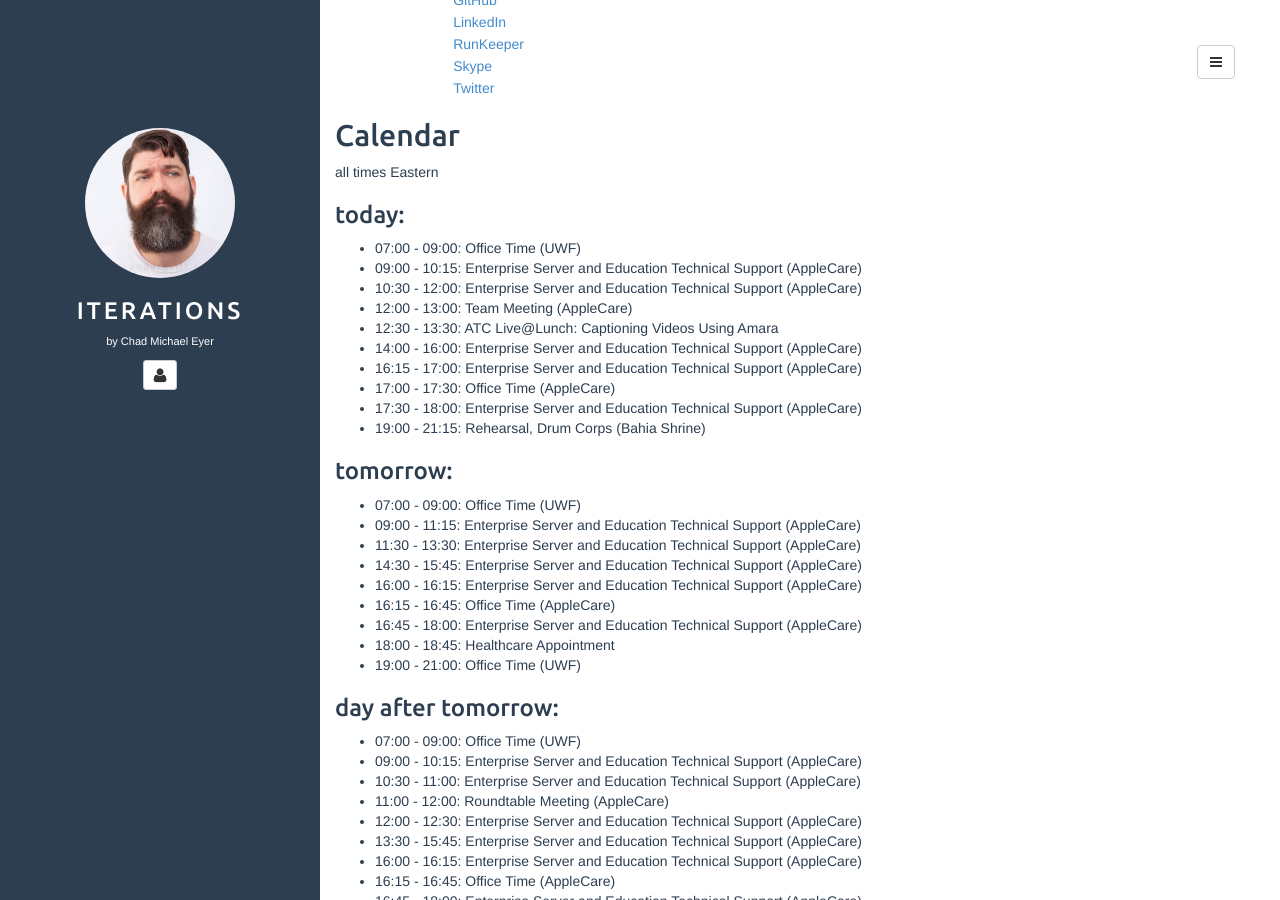
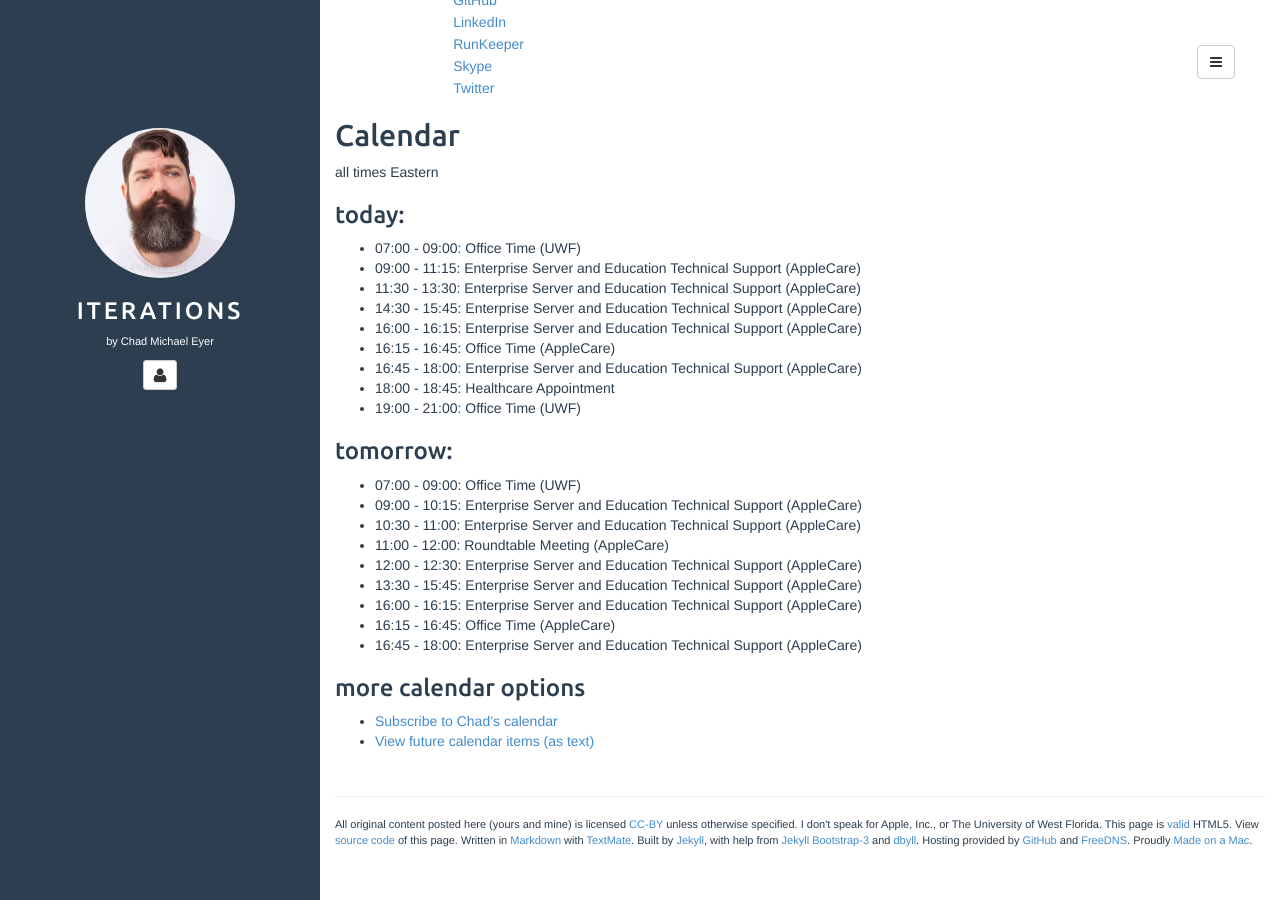
Before and after one commit to chadmichaeleyer/chadmichaeleyer.github.io, a Jekyll site: the page built from about.md, in a window 1280 px wide and 900 px high, scrolled down 1377 px. Built offline with Jekyll 4.4.1, drawn with Linux system fonts in a browser that asks for light colours.

Commit message:
calendar update

```diff
--- a/calendar.markdown
+++ b/calendar.markdown
@@ -1,19 +1,6 @@
 all times Eastern
 
 ### today:
-
-* 07:00 - 09:00: Office Time (UWF)
-* 09:00 - 10:15: Enterprise Server and Education Technical Support (AppleCare)
-* 10:30 - 12:00: Enterprise Server and Education Technical Support (AppleCare)
-* 12:00 - 13:00: Team Meeting (AppleCare)
-* 12:30 - 13:30: ATC Live@Lunch: Captioning Videos Using Amara
-* 14:00 - 16:00: Enterprise Server and Education Technical Support (AppleCare)
-* 16:15 - 17:00: Enterprise Server and Education Technical Support (AppleCare)
-* 17:00 - 17:30: Office Time (AppleCare)
-* 17:30 - 18:00: Enterprise Server and Education Technical Support (AppleCare)
-* 19:00 - 21:15: Rehearsal, Drum Corps (Bahia Shrine)
-
-### tomorrow:
 
 * 07:00 - 09:00: Office Time (UWF)
 * 09:00 - 11:15: Enterprise Server and Education Technical Support (AppleCare)
@@ -25,7 +12,7 @@ all times Eastern
 * 18:00 - 18:45: Healthcare Appointment
 * 19:00 - 21:00: Office Time (UWF)
 
-### day after tomorrow:
+### tomorrow:
 
 * 07:00 - 09:00: Office Time (UWF)
 * 09:00 - 10:15: Enterprise Server and Education Technical Support (AppleCare)
```
Also changed, not shown: calendar-year.markdown (+9 -13 lines), 1 other file.
